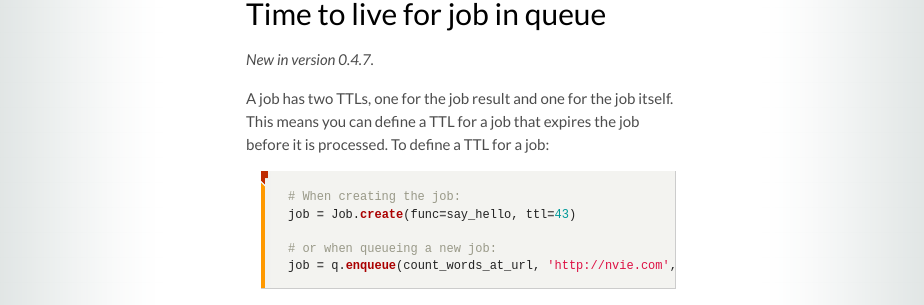
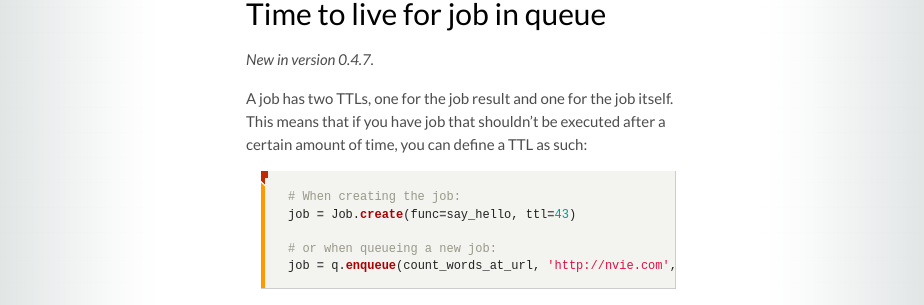
Before and after one commit to rq/rq, a Jekyll site: the page built from docs/jobs.md, in a window 1280 px wide. Shown: the part 1092-1397 px from the top of the page, without its empty margins (179-1103 px from the left). Built offline with Jekyll 4.4.1, drawn with Linux system fonts in a browser that asks for light colours; some web fonts are replaced; Markdown is read by kramdown in place of the engine named in the settings.

Commit message:
Text correction from Selwin.

```diff
--- a/docs/jobs.md
+++ b/docs/jobs.md
@@ -48,8 +48,8 @@ def add(x, y):
 
 _New in version 0.4.7._
 
-A job has two TTLs, one for the job result and one for the job itself. This means you can define a TTL for a job that
-expires the job before it is processed. To define a TTL for a job:
+A job has two TTLs, one for the job result and one for the job itself. This means that if you have
+job that shouldn't be executed after a certain amount of time, you can define a TTL as such:
 
 {% highlight python %}
 # When creating the job:
```
